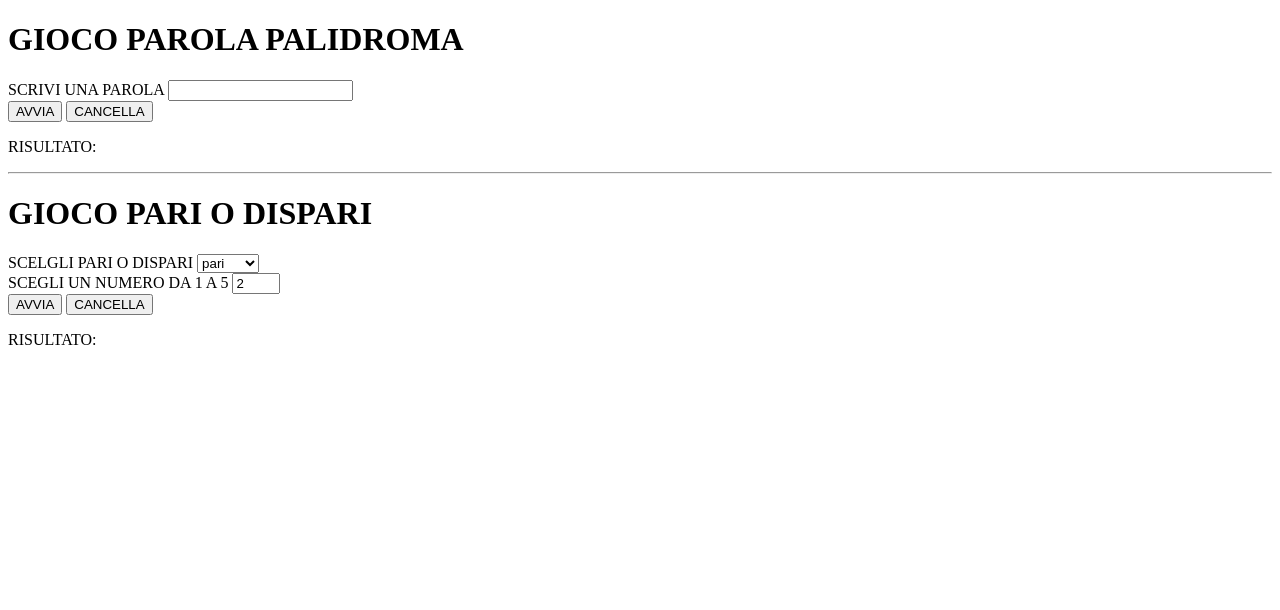
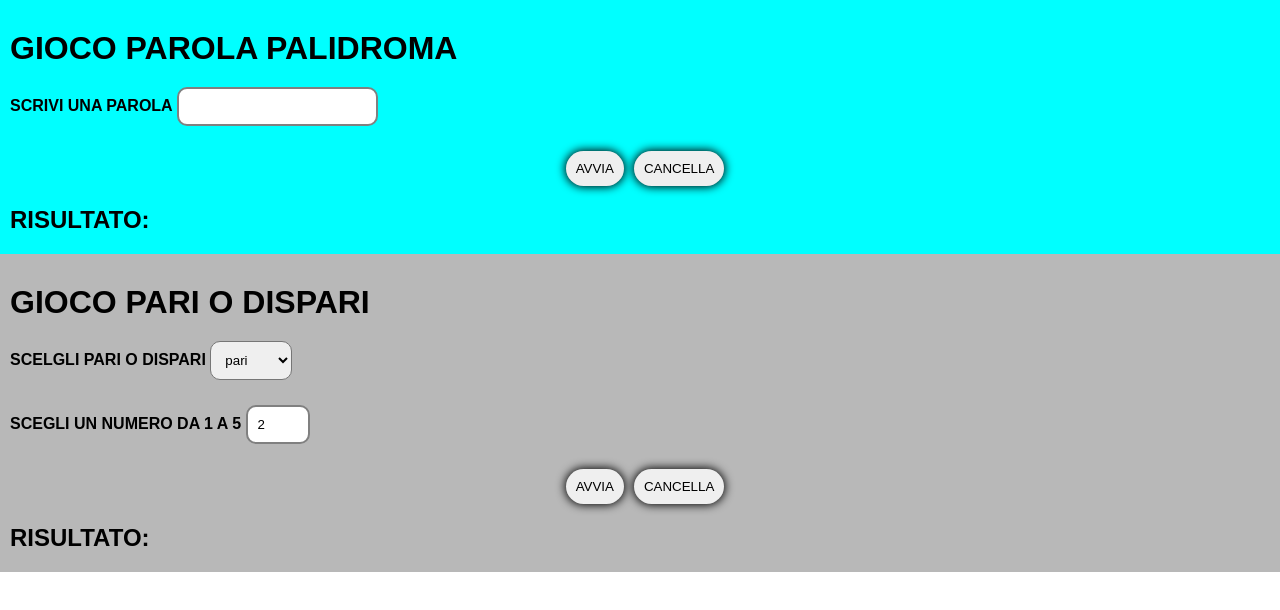
Before and after one commit to Salvo170586SP/js-paliedispari, a plain HTML site: page index.html in a window 1280 px wide. Drawn offline with Linux system fonts and the light colour scheme.

Commit message:
added style

```diff
--- /dev/null
+++ b/css/style.css
@@ -0,0 +1,71 @@
+/* general */
+*{
+    box-sizing: border-box;
+    margin: 0;
+    padding: 0;
+}
+
+body{
+    font-family: sans-serif;
+    font-weight: bold;
+}
+
+/* utility */
+
+h1{
+    padding: 20px 0;
+}
+
+h2{
+    margin-top: 10px;
+    padding: 10px 0;
+}
+
+select{
+    border-radius: 10px;
+    padding: 10px;
+}
+
+.mrg{
+    margin-bottom: 25px;
+}
+
+.dsp{
+    display: flex;
+    justify-content: center;
+}
+
+label{
+    font-weight: bold;
+}
+
+input{
+    padding: 10px;
+    border-radius: 10px;
+    border: 2px solid gray;
+}
+
+button{
+    padding: 10px;
+    margin-left: 10px;
+    border-radius: 20px;
+    box-shadow: 0 0 10px 1px black;
+    border: 0;
+    cursor: pointer;
+}
+
+/* box game */
+
+.box-pal,
+.box-pd
+{
+    padding: 10px;
+}
+
+.bg-grey{
+    background-color: rgb(184, 184, 184);
+}
+
+.bg-aqua{
+    background-color: aqua;
+}
--- a/index.html
+++ b/index.html
@@ -6,42 +6,42 @@
     <meta http-equiv="X-UA-Compatible" content="IE=edge">
     <meta name="viewport" content="width=device-width, initial-scale=1.0">
     <title>Document</title>
+    <link rel="stylesheet" href="css/style.css">
 </head>
 
 <body>
-    <div>
-        <H1>GIOCO PAROLA PALIDROMA</H1>
-        <div>
+    <div class="box-pal bg-aqua">
+        <h1>GIOCO PAROLA PALIDROMA</h1>
+        <div class="mrg">
             <label for="">SCRIVI UNA PAROLA</label>
             <input type="text" id="input-text">
         </div>
-        <div>
+        <div class="dsp">
             <button type="button" id="added">AVVIA</button>
             <button type="button" id="reset">CANCELLA</button>
         </div>
-        <p>RISULTATO: <span id="result"></span></p>
+        <h2>RISULTATO: <span id="result"></span></h2>
     </div>
 
-    <hr>
 
-    <div>
+    <div class="box-pd bg-grey">
         <h1>GIOCO PARI O DISPARI</h1>
-        <div>
+        <div class="mrg">
             <label for="">SCELGLI PARI O DISPARI</label>
             <select id="pari-dispari">
                 <option value="pari">pari</option>
                 <option value="dispari">dispari</option>
             </select>
         </div>
-        <div>
+        <div class="mrg">
             <label for="">SCEGLI UN NUMERO DA 1 A 5</label>
             <input type="number" id="input-number" min="1" max="5" value="2">
         </div>
-        <div>
+        <div class="dsp">
             <button type="button" id="calculate">AVVIA</button>
             <button type="button" id="delete">CANCELLA</button>
         </div>
-        <p>RISULTATO: <span id="placeholder"></span></p>
+        <h2>RISULTATO: <span id="placeholder"></span></h2>
     </div>
 
 
```
